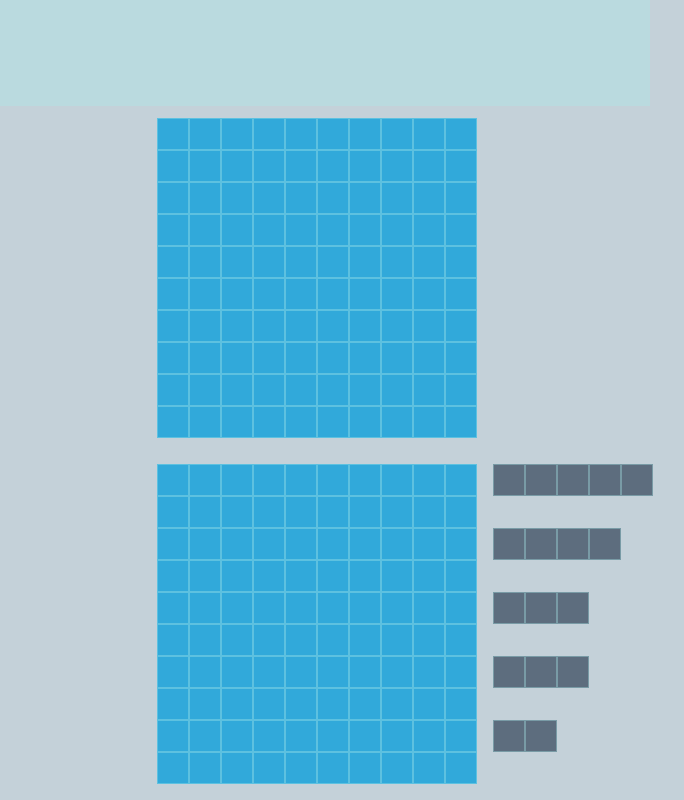
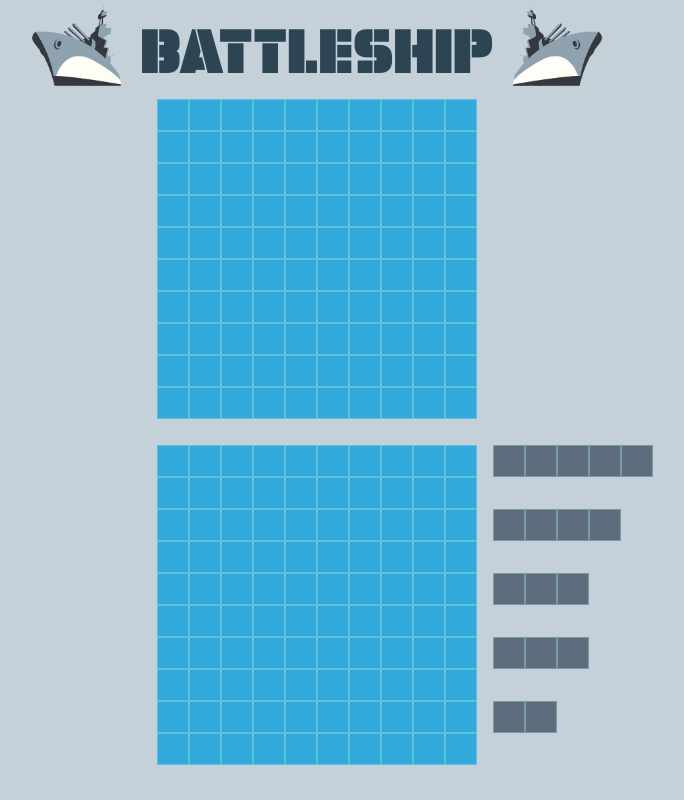
Before and after one commit to MundanePeasant/battleship, a website built with webpack: page dist/index.html in a window 1280 px wide. Shown: the whole page, without its empty margins (323-1007 px from the left). Built offline with nearby package versions, Linux system fonts and the light colour scheme.

Commit message:
Add title elements

```diff
--- a/src/dom.js
+++ b/src/dom.js
@@ -1,3 +1,5 @@
+import navyShip from "./assets/navy-ship.png";
+
 //initializes the page with all the elements pre-interaction by the player
 export const landingDOM = (function () {
   const createPage = () => {
@@ -6,6 +8,9 @@ export const landingDOM = (function () {
     document.body.appendChild(div);
 
     createChild("gameboard-container", "title");
+    addLogo("title");
+    addTitle("title");
+    addLogo("title", "flip");
     createChild("gameboard-container", "computer", "board-container");
     createChild("gameboard-container", "player", "board-container");
 
@@ -155,6 +160,31 @@ export const landingDOM = (function () {
     return cords;
   };
 
+  const addLogo = (parentClass, orientation) => {
+    const parent = document.querySelector(`.${parentClass}`);
+    let img = document.createElement("img");
+
+    img.src = navyShip;
+    img.style.height = "100%";
+    img.alt = "image of a navy battleship";
+
+    if (orientation) {
+      img.style.transform = "scaleX(-1)";
+    }
+
+    parent.appendChild(img);
+  };
+
+  const addTitle = (parentClass) => {
+    const parent = document.querySelector(`.${parentClass}`);
+    let div = document.createElement("div");
+
+    div.innerText = "BATTLESHIP";
+    div.classList.add("header");
+
+    parent.appendChild(div);
+  };
+
   return { createPage, awaitAttack, awaitPlacement, placeShips };
 })();
 
--- a/src/style.css
+++ b/src/style.css
@@ -6,6 +6,13 @@
   --elephant: rgba(16, 43, 60);
   --pickled-bluewood: rgba(45, 68, 83);
   --shuttle-grey: rgba(93, 109, 126);
+}
+
+@font-face {
+  font-family: "TopGun";
+  src: url("./assets/Bulletproof-w1nxx.ttf");
+  font-weight: 700;
+  font-style: normal;
 }
 
 .fullscreen {
@@ -23,8 +30,19 @@
 .title {
   width: 50%;
   height: 10%;
-  background-color: var(--water-leaf);
-  padding: 1%;
+  margin-top: 0.5%;
+  display: flex;
+  flex-direction: row;
+  justify-content: center;
+  align-items: flex-end;
+}
+
+.header {
+  font-family: "TopGun";
+  font-size: 64px;
+  margin-left: 3%;
+  margin-right: 3%;
+  color: var(--pickled-bluewood);
 }
 
 .board-container {
```
Also changed, not shown: dist/993ed292c39ad990f142.ttf (added), dist/ab34f024862426951e38.png (added), dist/index.bundle.js, src/assets/Bulletproof-w1nxx.ttf (added), src/assets/navy-ship.png (added).
